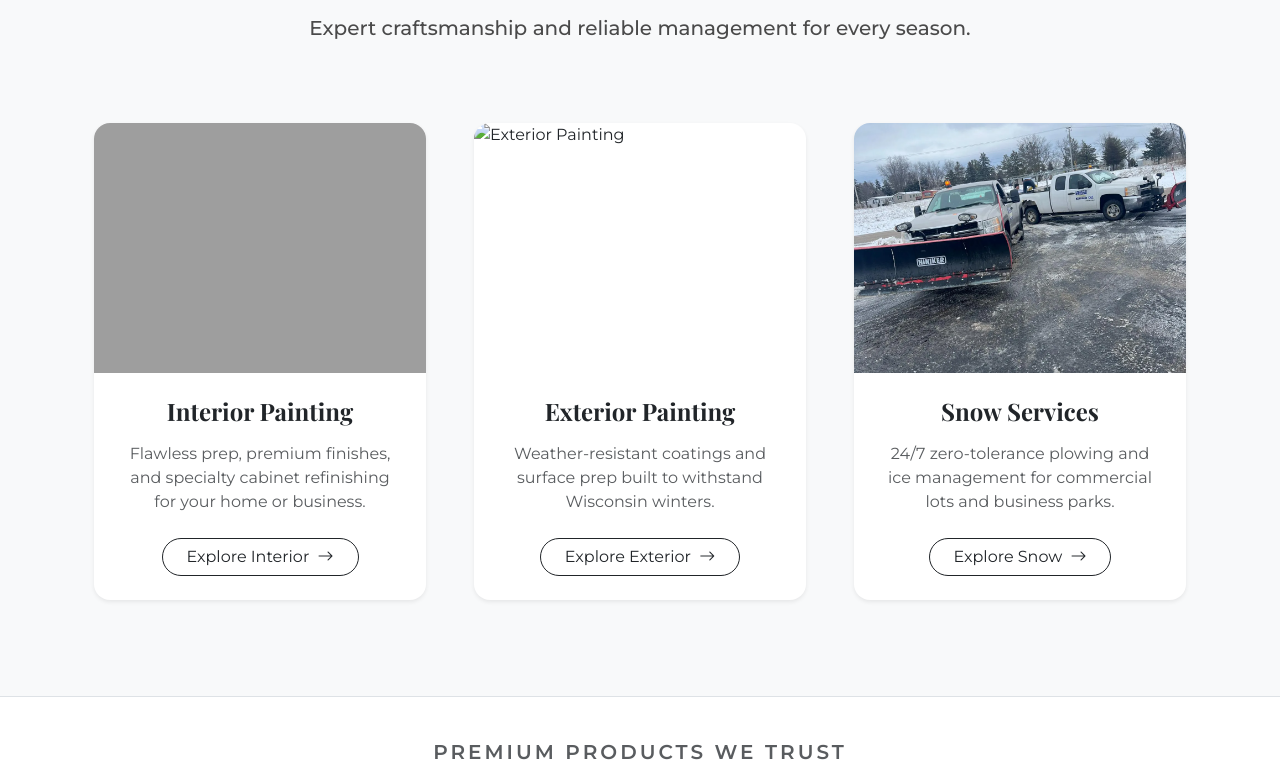
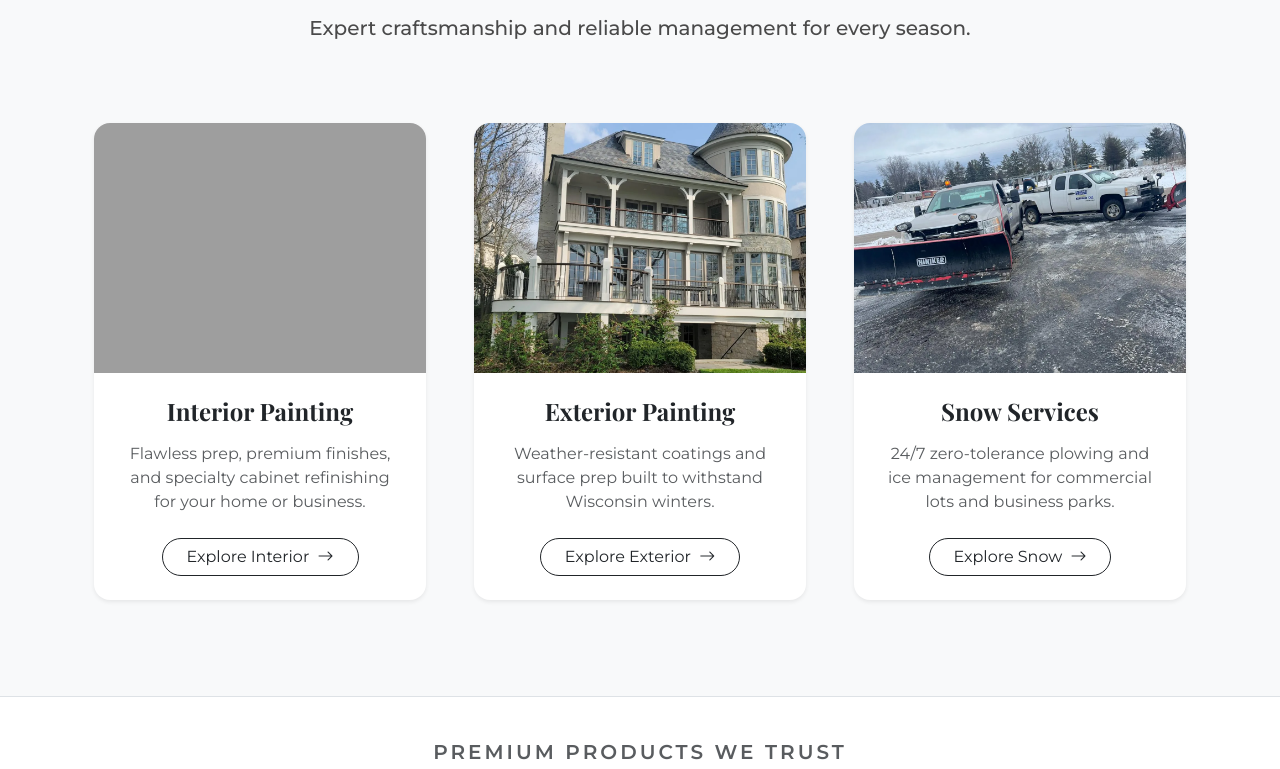
Before and after one commit to AlexRCortez/A-Huml---son-Site, a website: page pages/index.html in a window 1280 px wide. Shown: the part 947-1716 px from the top of the page. Drawn offline with nearby package versions, Linux system fonts and the light colour scheme; files that its build step writes are made by us from their sources; the site is published under a folder, as on GitHub Pages, so addresses that start at the root find nothing; a web font is replaced by a local one.

Commit message:
changes 2

```diff
--- a/pages/index.html
+++ b/pages/index.html
@@ -89,7 +89,7 @@
 
           <div class="col-lg-4 mb-5 mb-lg-0" data-aos="fade-up" data-aos-delay="200">
             <div class="card h-100 border-0 shadow-sm rounded-4 overflow-hidden">
-              <img src="/imgs/Exterior/extmansion2.webp" class="card-img-top" loading="lazy" alt="Exterior Painting" style="height: 250px; object-fit: cover;">
+              <img src="imgs/Exterior/extmansion2.webp" class="card-img-top"  alt="Exterior Painting" style="height: 250px; object-fit: cover;">
               <div class="card-body p-4 text-center">
                 <h4 class="card-title fw-bold mb-3">Exterior Painting</h4>
                 <p class="card-text text-muted mb-4">Weather-resistant coatings and surface prep built to withstand Wisconsin winters.</p>
```
Also changed, not shown: pages/snowplow.html (+1 -1 lines).
